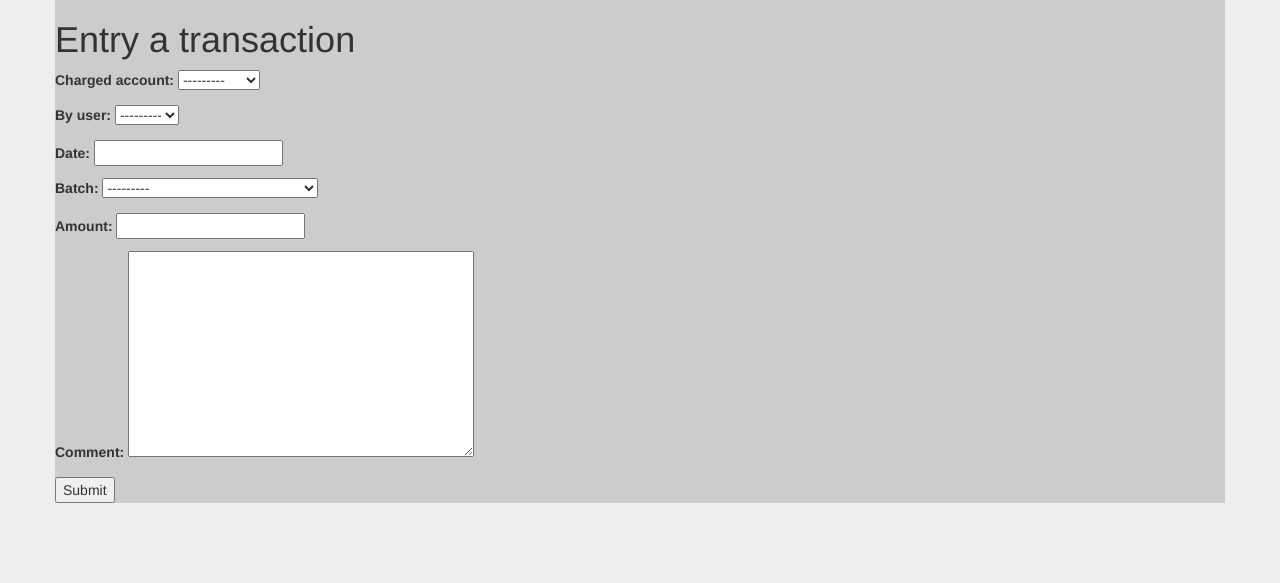
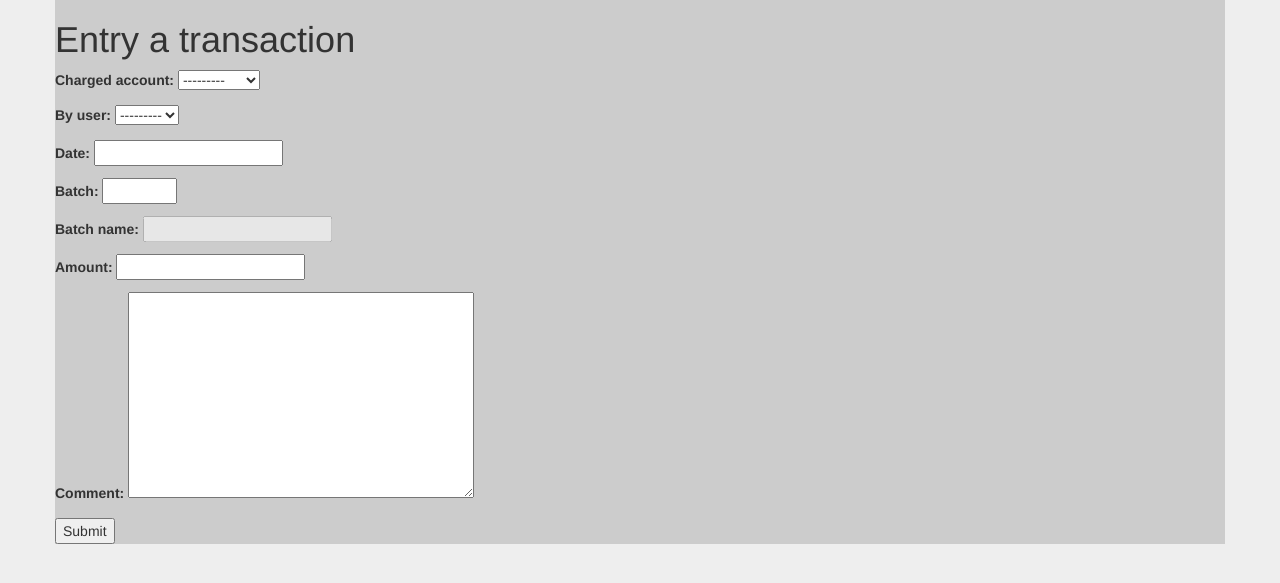
Before and after one commit to twothreenine/kerndlware, a Django app: page / in a window 1280 px wide. Shown: the top 583 px of the page. Run offline with Django 3.2, Linux system fonts and the light colour scheme; data comes from the database, SQL or seed files in the repository; some libraries are stand-ins or nearby versions.

Commit message:
Batch name field in frontend

```diff
--- a/core/forms.py
+++ b/core/forms.py
@@ -2,6 +2,7 @@
 from .models import Transaction
 
 class TransactionForm(forms.ModelForm):
+    batch_name = forms.CharField(disabled=True)
     class Meta:
         model = Transaction
         fields = [
@@ -9,6 +10,10 @@
             "by_user",
             "date",
             "batch",
+            "batch_name",
             "amount",
             "comment"
         ]
+        widgets = {
+            'batch': forms.TextInput(attrs={'size': 6, }),
+        }
--- a/core/templates/core/index.html
+++ b/core/templates/core/index.html
@@ -41,5 +41,17 @@
 
     <script src="https://ajax.googleapis.com/ajax/libs/jquery/1.12.4/jquery.min.js"></script>
     <script src="https://maxcdn.bootstrapcdn.com/bootstrap/3.3.7/js/bootstrap.min.js" integrity="sha384-Tc5IQib027qvyjSMfHjOMaLkfuWVxZxUPnCJA7l2mCWNIpG9mGCD8wGNIcPD7Txa" crossorigin="anonymous"></script>
+    <script>
+      $('#id_batch').keyup(function(e) {
+        id = $('#id_batch').val()
+        api_url = "http://127.0.0.1:8000/batches/?format=json&id=" + id;
+        $.ajax({
+          url: api_url
+        }).success(function(json) {
+          text = json["text"]
+          $('#id_batch_name').val(text)
+        });
+      })
+    </script>
   </body>
 </html>
```
